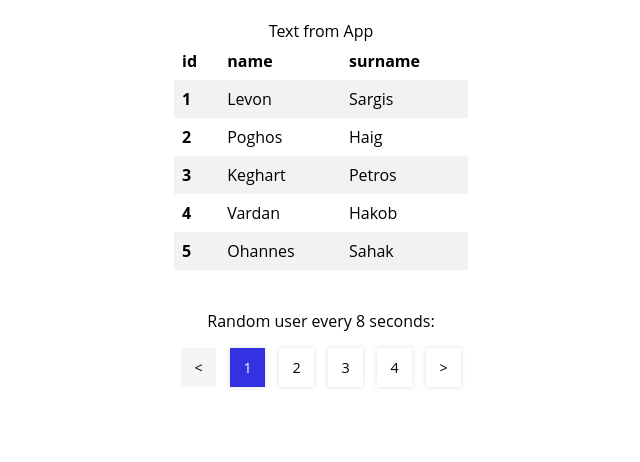
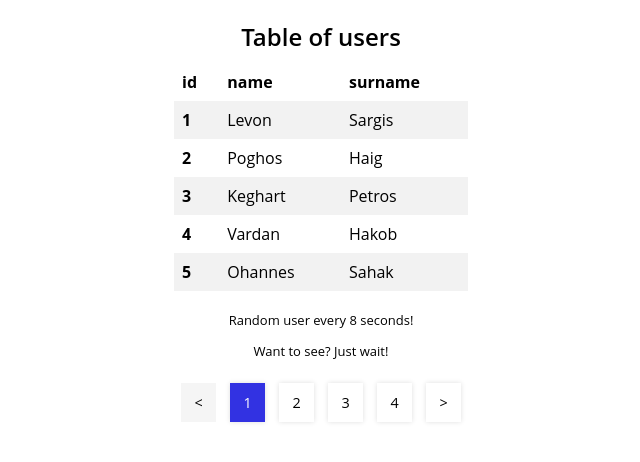
Before and after one commit to h2ash/react_toweriqua, a React (Create React App) app: page / in a window 1280 px wide. Shown: the top 462 px of the page, without its empty margins (319-959 px from the left). Built offline with nearby package versions, Linux system fonts and the light colour scheme.

Commit message:
RandomUserFromRedux was refactored, some styles were added for heading and RandomUser

```diff
--- a/src/App.js
+++ b/src/App.js
@@ -4,7 +4,7 @@ import { saveUsers } from './redux/actions/actions';
 import './styles/App.scss';
 import TableOfUsers from './components/TableOfUsers';
 import PaginationButtons from './components/Pagination/PaginationButtons';
-import RandomUserFromRedux from './containers/RandomUserFromRedux';
+import RandomUser from './containers/RandomUser/RandomUser';
 
 class App extends React.Component {
   state = {
@@ -63,12 +63,12 @@ class App extends React.Component {
     return (
       <div className="app">
         <main className='wrapper__main'>
-          Text from App
+          <h1 className="heading heading--m">Table of users</h1>
           <TableOfUsers
             users={users}
             currentPage={currentPage}
           />
-          <RandomUserFromRedux
+          <RandomUser
             users={users}
           />
           <PaginationButtons
--- a/src/containers/RandomUserFromRedux.jsx
+++ b/src/containers/RandomUser/RandomUser.jsx
@@ -1,19 +1,23 @@
 import React from 'react';
 
-class RandomUserFromRedux extends React.Component {
+class RandomUser extends React.Component {
   state = {
     indexOfUserForShowing: 0,
-    nameUserForShowing: this.props.users[0],
-    surnameUserForShowing: this.props.users[0],
+    nameUserForShowing: "Want to see?",
+    surnameUserForShowing: 'Just wait!',
   }
 
   componentDidMount() {
-    setInterval(this.chooseRandomIndex, 8000);
+    this.myInterval = setInterval(this.chooseRandomIndex, 8000);
+  }
+
+  componentWillUnmount() {
+    clearInterval(this.myInterval);
   }
 
   chooseRandomIndex = () => {
-    this.setState(prevState => {
-      const newIndex = Math.floor(Math.random() * 20);
+    this.setState(() => {
+      const newIndex = Math.floor(Math.random() * (this.props.users.length + 1));
 
       return {
         indexOfUserForShowing: newIndex,
@@ -30,12 +34,12 @@ class RandomUserFromRedux extends React.Component {
   render() {
     console.log(this.state.indexOfUserForShowing);
     return (
-      <div>
-        Random user every 8 seconds:
+      <div className="random-user">
+        Random user every 8 seconds!
         <p>{this.state.nameUserForShowing} {this.state.surnameUserForShowing}</p>
       </div>
     )
   }
 }
 
-export default RandomUserFromRedux;
+export default RandomUser;
--- /dev/null
+++ b/src/containers/RandomUser/_random-user.scss
@@ -0,0 +1,5 @@
+.random-user {
+  font-size: 13px;
+  text-align: center;
+  margin-bottom: 10px;
+}
--- a/src/styles/App.scss
+++ b/src/styles/App.scss
@@ -4,6 +4,8 @@
 @import "wrapper";
 @import "table";
 @import "../components/Pagination/pagination";
+@import "../containers/RandomUser/random-user";
+@import "../styles/heading";
 
 .app {
   display: flex;
--- /dev/null
+++ b/src/styles/_heading.scss
@@ -0,0 +1,6 @@
+.heading {
+  font-weight: 600;
+  &--m {
+    font-size: 24px;
+  }
+}
--- a/src/styles/_table.scss
+++ b/src/styles/_table.scss
@@ -1,7 +1,7 @@
 .table {
   border-collapse: collapse;
   width: 100%;
-  margin-bottom: 40px;
+  margin: 10px 0 20px;
   th, td {
     text-align: left;
     padding: 8px;
--- a/src/styles/_wrapper.scss
+++ b/src/styles/_wrapper.scss
@@ -6,6 +6,5 @@
     box-sizing: border-box;
     margin: 0 auto;
     padding: 20px;
-    max-width: 1300px;
   }
 }
```
